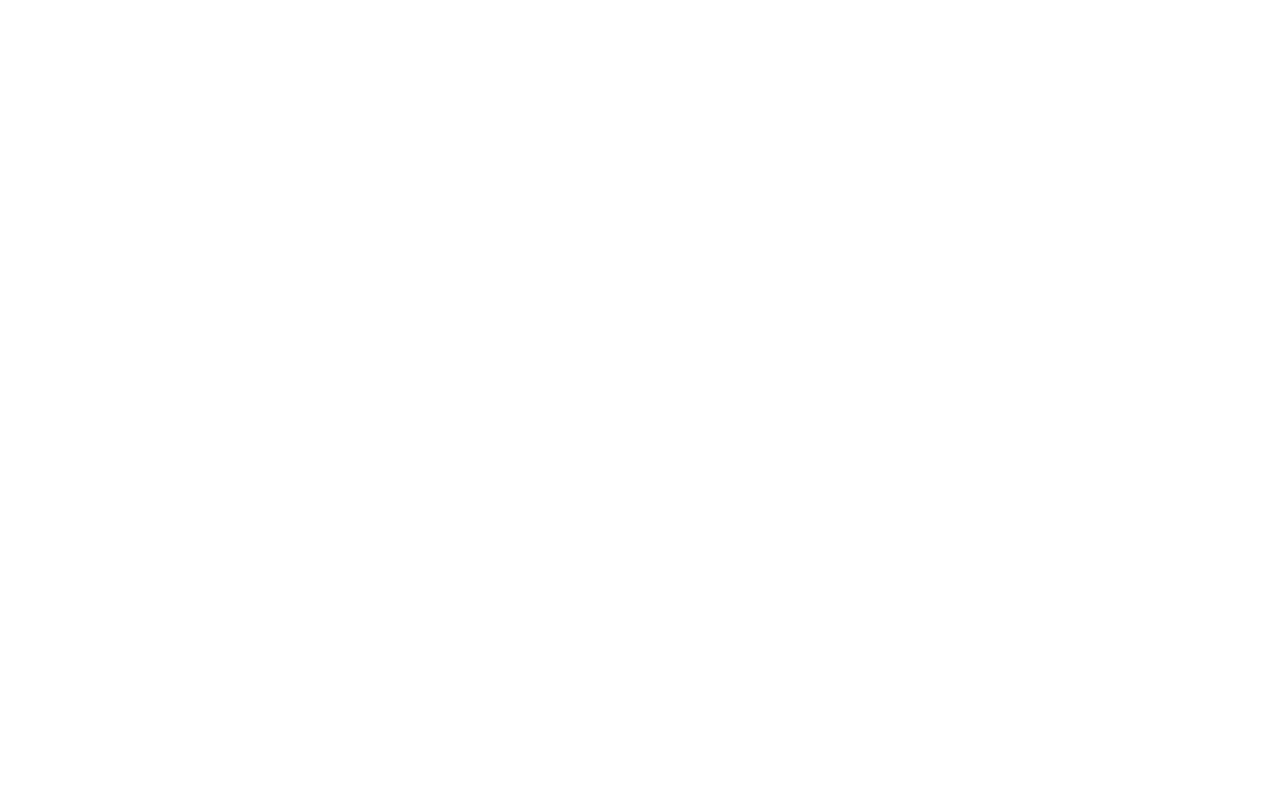
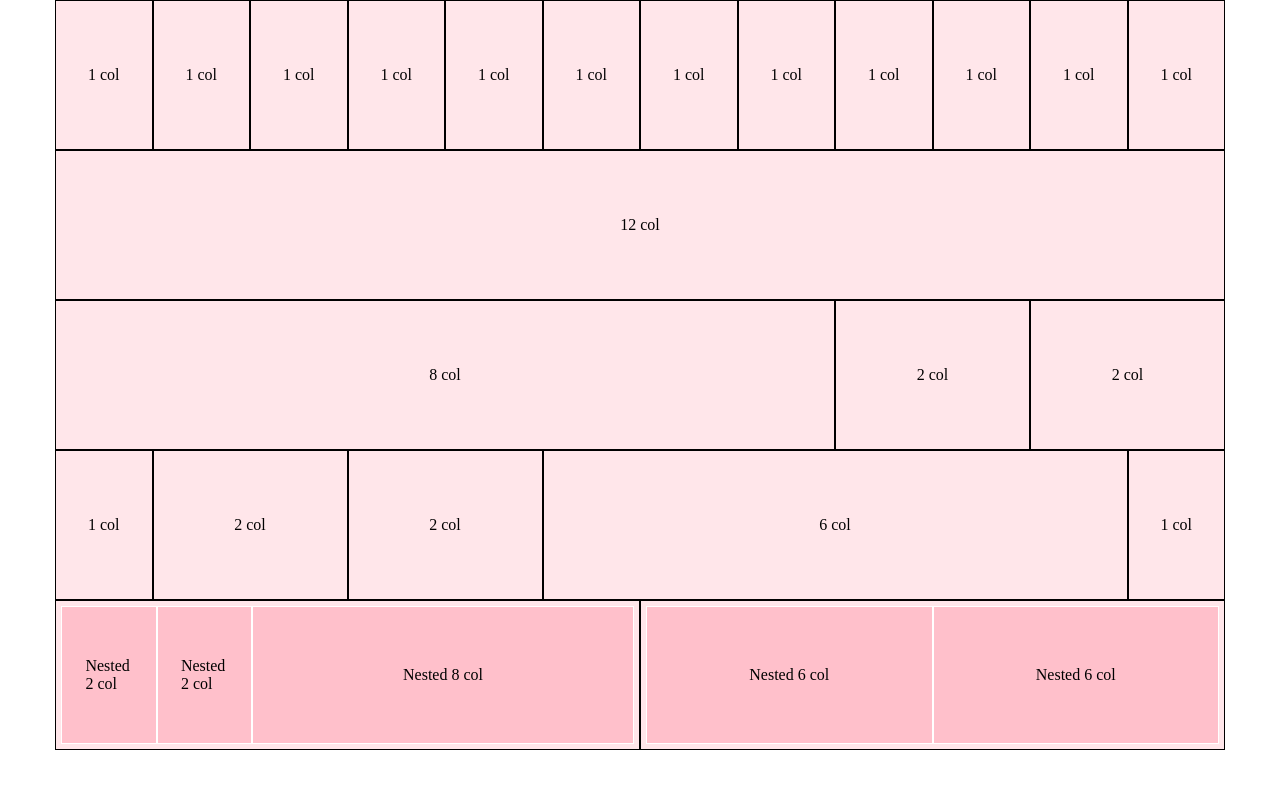
Before and after one commit to daniele-fortuna93/html-css-12bool, a plain HTML site: page index.html in a window 1280 px wide. Drawn offline with Linux system fonts and the light colour scheme.

Commit message:
Layout completo

```diff
--- a/css/12bool.css
+++ b/css/12bool.css
@@ -0,0 +1,102 @@
+/* reset */
+*{
+  padding: 0;
+  margin: 0;
+  box-sizing: border-box;
+}
+/* /reset */
+/* debug */
+.debug{
+  border: 1px solid blue;
+  background-color: rgba(255, 192, 203, 0.4);
+}
+/* /debug */
+/* framework */
+.container{
+  max-width: 1170px;
+  margin: 0 auto;
+}
+.clearfix::after{
+  content: '';
+  display: block;
+  clear: both;
+}
+/* colonne */
+[class*='col-']{
+  float: left;
+}
+.col-1{
+  width: calc( 100% / 12 );
+}
+.col-2{
+  width: calc( (100% / 12 ) * 2 );
+}
+.col-3{
+  width: calc( (100% / 12 ) * 3 );
+}
+.col-4{
+  width: calc( (100% / 12 ) * 4 );
+}
+.col-5{
+  width: calc( (100% / 12 ) * 5 );
+}
+.col-6{
+  width: calc( (100% / 12 ) * 6 );
+}
+.col-7{
+  width: calc( (100% / 12 ) * 7 );
+}
+.col-8{
+  width: calc( (100% / 12 ) * 8 );
+}
+.col-9{
+  width: calc( (100% / 12 ) * 9 );
+}
+.col-10{
+  width: calc( (100% / 12 ) * 10 );
+}
+.col-11{
+  width: calc( (100% / 12 ) * 11 );
+}
+.col-12{
+  width: calc( (100% / 12 ) * 12 );
+}
+/* /colonne */
+/* offset */
+.col-offset-1{
+  margin-left: calc( 100% / 12 );
+}
+.col-offset-2{
+  margin-left: calc( (100% / 12 ) * 2 );
+}
+.col-offset-3{
+  margin-left: calc( (100% / 12 ) * 3 );
+}
+.col-offset-4{
+  margin-left: calc( (100% / 12 ) * 4 );
+}
+.col-offset-5{
+  margin-left: calc( (100% / 12 ) * 5 );
+}
+.col-offset-6{
+  margin-left: calc( (100% / 12 ) * 6 );
+}
+.col-offset-7{
+  margin-left: calc( (100% / 12 ) * 7 );
+}
+.col-offset-8{
+  margin-left: calc( (100% / 12 ) * 8 );
+}
+.col-offset-9{
+  margin-left: calc( (100% / 12 ) * 9 );
+}
+.col-offset-10{
+  margin-left: calc( (100% / 12 ) * 10 );
+}
+.col-offset-11{
+  margin-left: calc( (100% / 12 ) * 11 );
+}
+.col-offset-12{
+  margin-left: calc( (100% / 12 ) * 12 );
+}
+/* /offset */
--- a/css/style.css
+++ b/css/style.css
@@ -0,0 +1,23 @@
+[class*='col-']{
+  height: 150px;
+  border: 1px solid #000;
+  background-color: rgba(255, 192, 203, 0.4);
+  position: relative;
+}
+.col-6{
+  padding: 5px;
+}
+.nested{
+  border: 1px solid #fff;
+  background-color: pink;
+}
+.container-nested, .nested{
+  height: 100%;
+}
+
+.center-txt{
+  position: absolute;
+  top: 50%;
+  left: 50%;
+  transform: translate(-50%, -50%);
+}
--- a/index.html
+++ b/index.html
@@ -11,6 +11,49 @@
   <title>Document</title>
 </head>
 <body>
-
+  <div class="container clearfix">
+    <div class="col-1"><div class="center-txt">1 col</div></div>
+    <div class="col-1"><div class="center-txt">1 col</div></div>
+    <div class="col-1"><div class="center-txt">1 col</div></div>
+    <div class="col-1"><div class="center-txt">1 col</div></div>
+    <div class="col-1"><div class="center-txt">1 col</div></div>
+    <div class="col-1"><div class="center-txt">1 col</div></div>
+    <div class="col-1"><div class="center-txt">1 col</div></div>
+    <div class="col-1"><div class="center-txt">1 col</div></div>
+    <div class="col-1"><div class="center-txt">1 col</div></div>
+    <div class="col-1"><div class="center-txt">1 col</div></div>
+    <div class="col-1"><div class="center-txt">1 col</div></div>
+    <div class="col-1"><div class="center-txt">1 col</div></div>
+  </div>
+  <div class="container clearfix">
+    <div class="col-12"><div class="center-txt">12 col</div></div>
+  </div>
+  <div class="container clearfix">
+    <div class="col-8"><div class="center-txt">8 col</div></div>
+    <div class="col-2"><div class="center-txt">2 col</div></div>
+    <div class="col-2"><div class="center-txt">2 col</div></div>
+  </div>
+  <div class="container clearfix">
+    <div class="col-1"><div class="center-txt">1 col</div></div>
+    <div class="col-2"><div class="center-txt">2 col</div></div>
+    <div class="col-2"><div class="center-txt">2 col</div></div>
+    <div class="col-6"><div class="center-txt">6 col</div></div>
+    <div class="col-1"><div class="center-txt">1 col</div></div>
+  </div>
+  <div class="container clearfix">
+    <div class="col-6">
+      <div class="container container-nested clearfix">
+        <div class="col-2 nested"><div class="center-txt">Nested 2 col</div></div>
+        <div class="col-2 nested"><div class="center-txt">Nested 2 col</div></div>
+        <div class="col-8 nested"><div class="center-txt">Nested 8 col</div></div>
+      </div>
+    </div>
+    <div class="col-6">
+      <div class="container container-nested clearfix">
+        <div class="col-6 nested"><div class="center-txt">Nested 6 col</div></div>
+        <div class="col-6 nested"><div class="center-txt">Nested 6 col</div></div>
+      </div>
+    </div>
+  </div>
 </body>
 </html>
```
